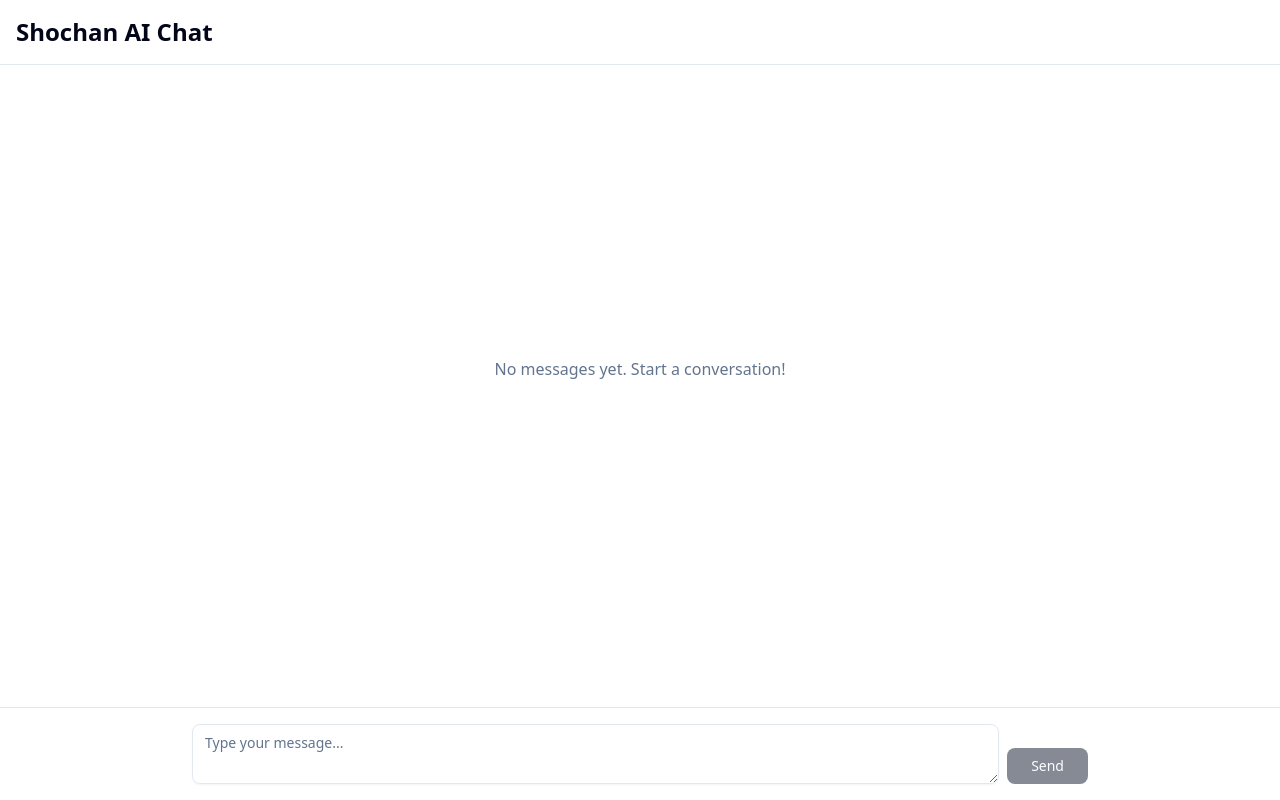
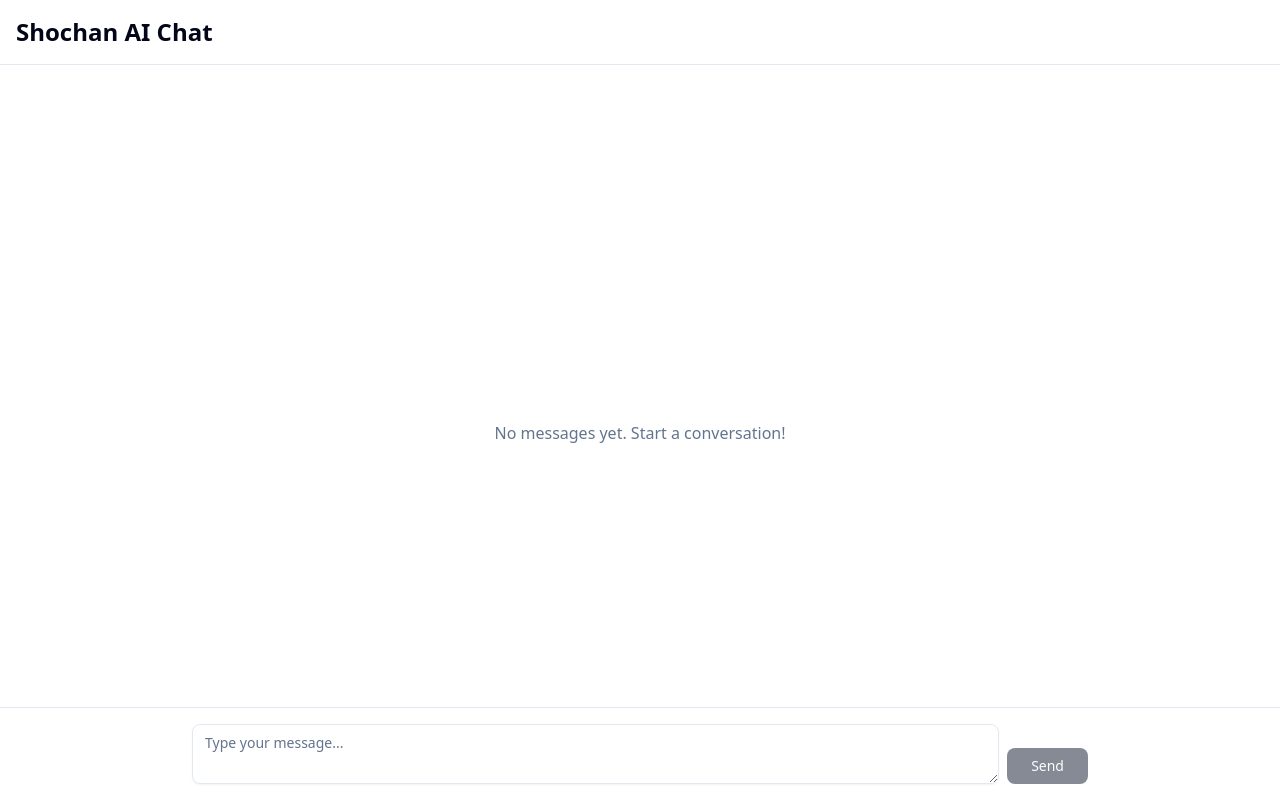
Before and after one commit to shomrkm/shochan_ai, a Next.js app in the folder packages/web-ui/: page / in a window 1280 px wide. Built offline with nearby package versions, Linux system fonts and the light colour scheme.

Commit message:
fix: remove unnecessary padding from chat interface

```diff
--- a/packages/web-ui/components/chat/chat-interface.tsx
+++ b/packages/web-ui/components/chat/chat-interface.tsx
@@ -101,7 +101,7 @@
         {conversationId && <Badge variant="outline">Connected</Badge>}
       </div>
 
-      <div className="flex-1 overflow-y-auto pb-32 px-4">
+      <div className="flex-1 overflow-y-auto px-4">
         <div className="max-w-4xl mx-auto h-full">
           <MessageList messages={messages} />
         </div>
```
